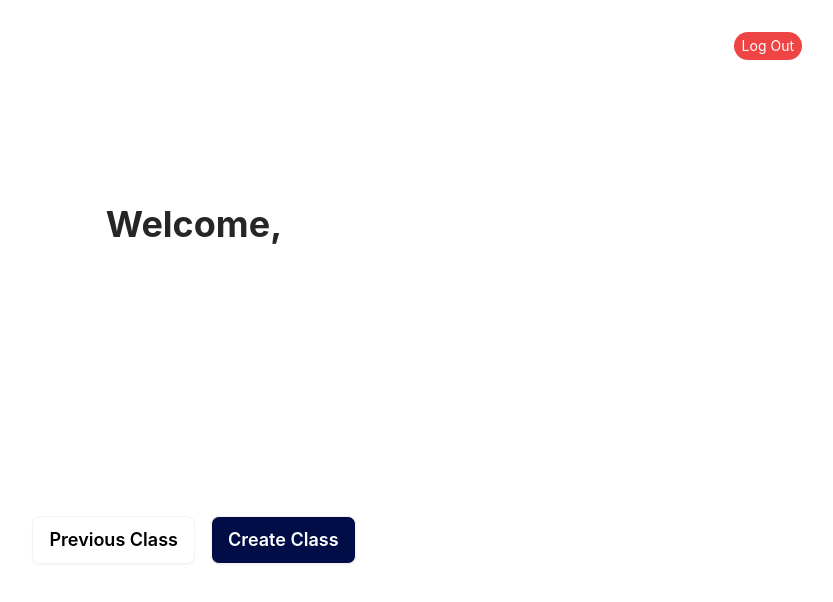
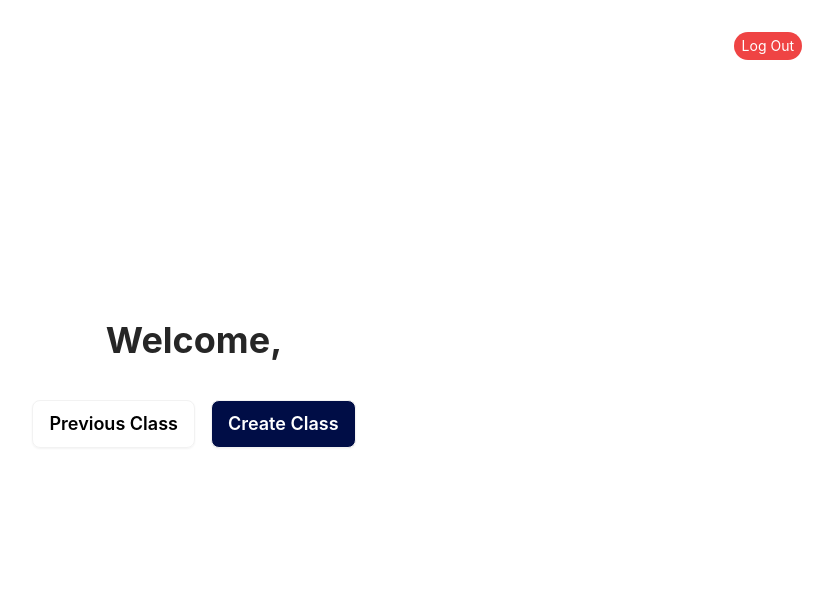
Before and after one commit to paulthadev/QRCode-Smart-Attendance-System, a React (Vite) app: page /classDetails in a window 1280 px wide. Shown: the top 602 px of the page, without its empty margins (446-1279 px from the left). Built offline with nearby package versions, Linux system fonts and the light colour scheme.

Commit message:
feat: Update ClassDetails component to display user's full name
Update the ClassDetails component to display the user's full name after logging in. This change improves personalization by greeting the user with their name. It also utilizes the useUserDetails hook to fetch the user details.

```diff
--- a/src/page/ClassDetails.jsx
+++ b/src/page/ClassDetails.jsx
@@ -9,10 +9,12 @@ const ClassDetails = () => {
       <div className="flex ml-auto pt-8 pr-8">
         <LogoutButton />
       </div>
-      <div className="min-h-[80vh]  grid place-items-center">
-        <h2 className="lg:text-4xl text-neutral-800 md:text-2xl text-xl font-bold mt-2 text-center">
-          Welcome, {userDetails?.fullName}
-        </h2>
+      <div className="flex flex-col gap-y-10 justify-center h-[80vh] items-center ">
+        <div>
+          <h2 className="lg:text-4xl text-neutral-800 md:text-2xl text-xl font-bold mt-2 text-center">
+            Welcome, {userDetails?.fullName}
+          </h2>
+        </div>
         <div className="flex gap-x-4">
           <Link
             className="btn capitalize text-black hover:text-white text-lg bg-transparent"
```
